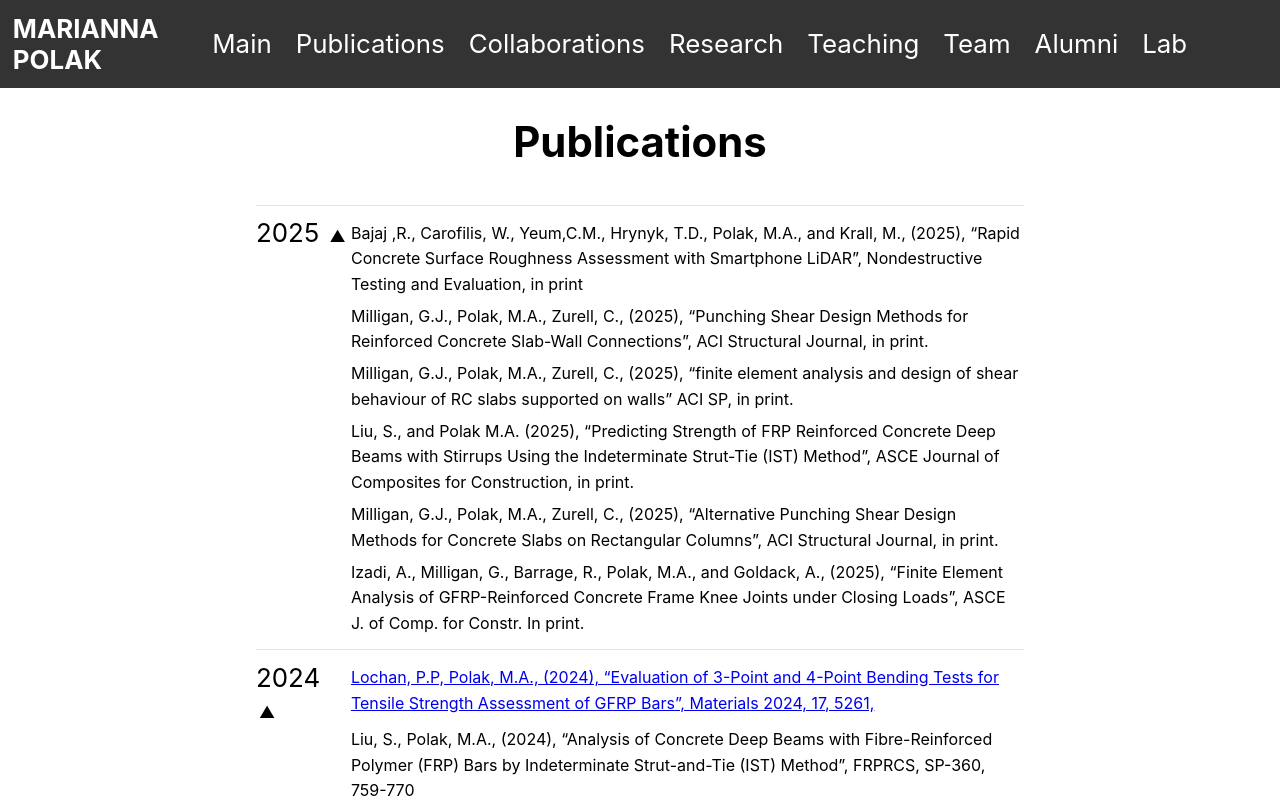
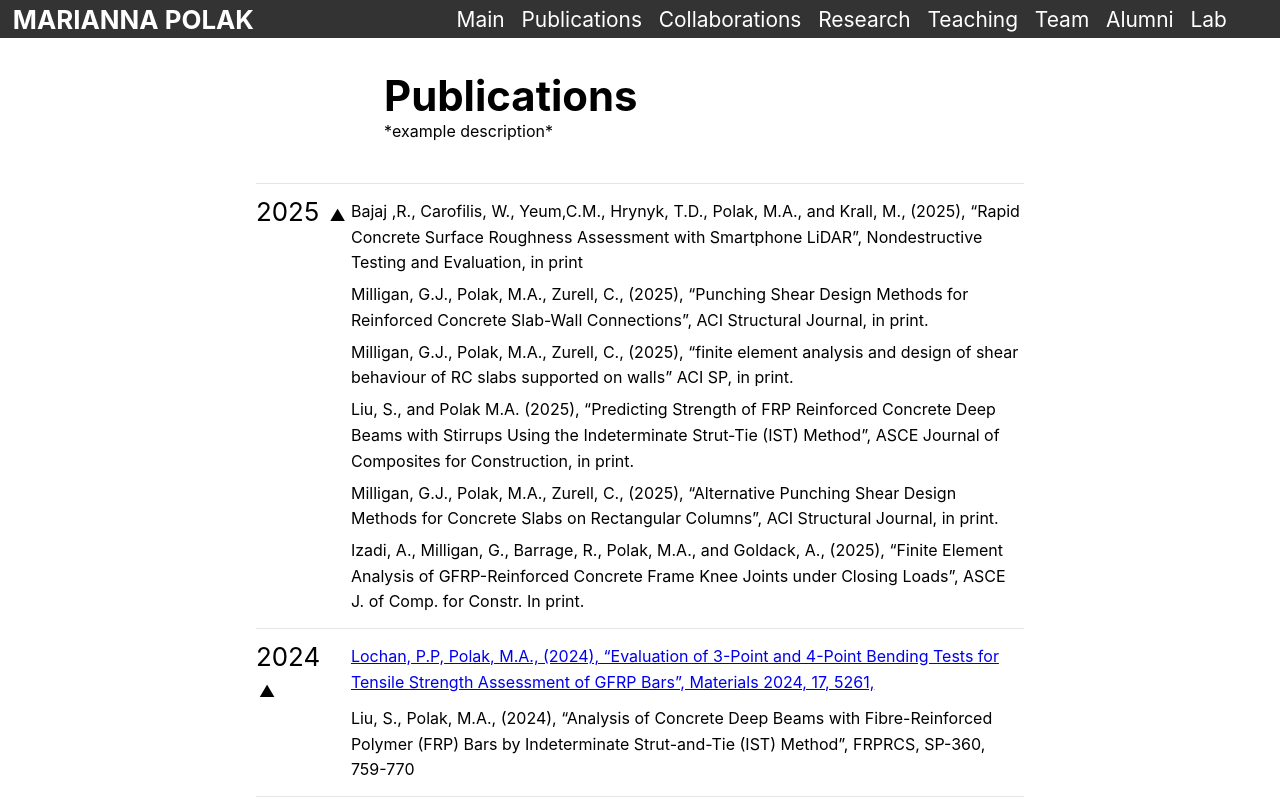
Before and after one commit to jpettyjohn/marianna-website, a React (Create React App) app: page /publications in a window 1280 px wide. Shown: the top 800 px of the page. Built offline with nearby package versions, Linux system fonts and the light colour scheme.

Commit message:
Proper css structure

```diff
--- a/src/App.css
+++ b/src/App.css
@@ -2,12 +2,13 @@
     --font-base: 1rem; /* Assuming 1rem = 16px */
     --font-small: calc(var(--font-base) / 1.618); /* ≈ 0.618rem */
     --font-medium: var(--font-base); /* 1rem */
+    --font-xmedium: calc((var(--font-medium) + var(--font-large)) / 2);
     --font-large: calc(var(--font-base) * 1.618); /* ≈ 1.618rem */
     --font-xlarge: calc(var(--font-large) * 1.618); /* ≈ 2.618rem */
     --font-xxlarge: calc(var(--font-xlarge) * 1.618); /* ≈ 4.236rem */
 
     --primary-color: #333333;
-    --secondary-color: #539bd6;
+    --secondary-color: #50b5e4;
     --standard-white: #ffffff;
     --standard-light-grey: #e5e5e5;
     --standard-dark-blue: #1c3d5a;
@@ -35,7 +36,8 @@
     display: flex;
     justify-content: space-between;
     align-items: center;
-    padding: 1vw;
+    padding: 0 1vw;
+    height: 3vw;
     background-color: var(--primary-color);
 }
 
@@ -48,26 +50,20 @@
 
 .navlink-container {
     display: flex;
-    gap: 1.5em;
-    padding-right: 5em;
+    padding-right: 2em;
+    height: 100%;
 }
 
 .navlink {
     font-style: normal;
     text-decoration: none;
     color: var(--standard-white);
-    font-size: var(--font-large);
-}
-
-.navbar-logo-container {
-    padding-left: 10em;
-}
-
-.navbar-logo {
-    width: 6vw;
-    height: auto;
-    border-radius: 50%; /* Make the image circular */
-    object-fit: cover;
+    font-size: var(--font-xmedium);
+    display: flex;
+    align-items: center;
+    height: 100%;
+    padding: 0 0.4em;
+    transition: background 0.3s ease-in-out;
 }
 
 .navlink:hover {
@@ -75,60 +71,3 @@
     background: var(--secondary-color);
     cursor: pointer;
 }
-
-/* Publications Styling */
-.publications-main {
-    display: flex;
-    flex-direction: column;
-    justify-content: flex-start;
-    align-items: center;
-}
-
-.publications-title {
-    font-size: var(--font-xlarge);
-}
-
-.publications-container {
-    width: 60%;
-    display: block;
-}
-
-.publications-grid {
-    display: grid;
-    grid-template-columns: 0.4fr 3fr; /* First column for the year, second for the content */
-    align-items: start;
-    gap: 0.1em;
-}
-
-.publication-year {
-    cursor: pointer;
-    font-size: var(--font-large);
-    grid-column: 1;
-    visibility: hidden; /* Hide when not needed but still take space */
-}
-
-.publication-content {
-    font-size: var(--font-medium);
-    grid-column: 2; /* Ensures content always stays in second column */
-    line-height: 1.6;
-    padding: 0.2em;
-    width: auto;
-}
-
-.publication-year:hover {
-    color: var(--standard-light-grey);
-}
-
-.year-separator {
-    grid-column: span 2; /* Makes the line span across both columns */
-    width: 100%;
-    border: none;
-    height: 1px;
-    background-color: var(--standard-light-grey);
-    margin: 10px 0;
-}
-
-.year-arrow {
-    font-size: var(--font-medium); /* Makes the arrow smaller */
-    margin-left: 3px; /* Adds spacing between year and arrow */
-}
--- a/src/App.js
+++ b/src/App.js
@@ -1,6 +1,7 @@
 import React from "react";
 import { BrowserRouter as Router, Routes, Route } from "react-router-dom";
 import Publications from "./pages/Publications";
+import Teaching from "./pages/Teaching";
 import Main from "./pages/Main";
 import Navbar from "./components/NavBar";
 import "./App.css";
@@ -18,6 +19,7 @@ function App() {
                             path="/publications"
                             element={<Publications />}
                         />
+                        <Route path="/teaching" element={<Teaching />} />
                     </Routes>
                 </main>
             </div>
--- a/src/components/NavBar.js
+++ b/src/components/NavBar.js
@@ -40,7 +40,7 @@ function Navbar() {
                     Research
                 </NavLink>
                 <NavLink
-                    to="/publications"
+                    to="/teaching"
                     className="inactive navlink"
                     activeClassName="active"
                 >
--- /dev/null
+++ b/src/css/Publications.css
@@ -0,0 +1,62 @@
+/* Publications Styling */
+.publications-main {
+    display: flex;
+    flex-direction: column;
+    justify-content: flex-start;
+    align-items: center;
+}
+
+.publications-main-container {
+    width: 40%;
+    margin: 4vh;
+}
+
+.publications-title {
+    font-size: var(--font-xlarge);
+    margin: 0;
+}
+
+.publications-container {
+    width: 60%;
+    display: block;
+}
+
+.publications-grid {
+    display: grid;
+    grid-template-columns: 0.4fr 3fr; /* First column for the year, second for the content */
+    align-items: start;
+    gap: 0.1em;
+}
+
+.publication-year {
+    cursor: pointer;
+    font-size: var(--font-large);
+    grid-column: 1;
+    visibility: hidden; /* Hide when not needed but still take space */
+}
+
+.publication-content {
+    font-size: var(--font-medium);
+    grid-column: 2; /* Ensures content always stays in second column */
+    line-height: 1.6;
+    padding: 0.2em;
+    width: auto;
+}
+
+.publication-year:hover {
+    color: var(--standard-light-grey);
+}
+
+.year-separator {
+    grid-column: span 2; /* Makes the line span across both columns */
+    width: 100%;
+    border: none;
+    height: 1px;
+    background-color: var(--standard-light-grey);
+    margin: 10px 0;
+}
+
+.year-arrow {
+    font-size: var(--font-medium); /* Makes the arrow smaller */
+    margin-left: 3px; /* Adds spacing between year and arrow */
+}
--- /dev/null
+++ b/src/css/Teaching.css
@@ -0,0 +1,3 @@
+.teaching-title {
+    font-size: var(--font-xlarge);
+}
--- a/src/pages/Publications.js
+++ b/src/pages/Publications.js
@@ -1,9 +1,15 @@
 import PublicationList from "../components/PublicationList";
+import "../css/Publications.css";
 
 function Publications() {
     return (
         <div className="publications-main">
-            <h1 className="publications-title">Publications</h1>
+            <div className="publications-main-container">
+                <h1 className="publications-title">Publications</h1>
+                <div className="publicaitons-description">
+                    *example description*
+                </div>
+            </div>
             <PublicationList></PublicationList>
         </div>
     );
--- /dev/null
+++ b/src/pages/Teaching.js
@@ -0,0 +1,10 @@
+import "../css/Teaching.css";
+
+function Teaching() {
+    return (
+        <div className="teaching-main">
+            <div className="teaching-title">Teaching</div>
+        </div>
+    );
+}
+export default Teaching;
```
Also changed, not shown: 2 other files (tests, documents, lock files or other folders).
